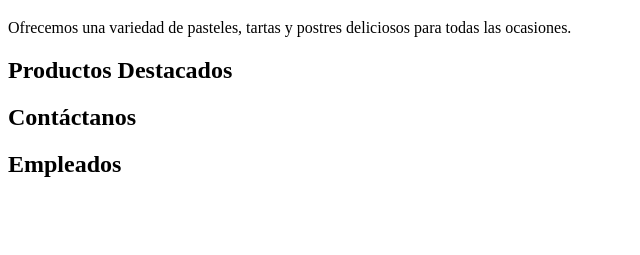
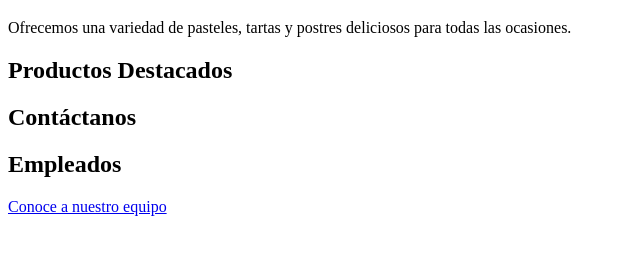
Before and after one commit to olga3emes/carpetarepo, a plain HTML site: page index.html in a window 1280 px wide. Shown: the part 61-316 px from the top of the page, without its empty margins (0-640 px from the left). Drawn offline with Linux system fonts and the light colour scheme.

Commit message:
empleados enlace

```diff
--- a/index.html
+++ b/index.html
@@ -18,7 +18,7 @@
 
     <h2>Empleados</h2>
 
-
+    <a href="empleados.html">Conoce a nuestro equipo</a>
 
 
 </body>
```
